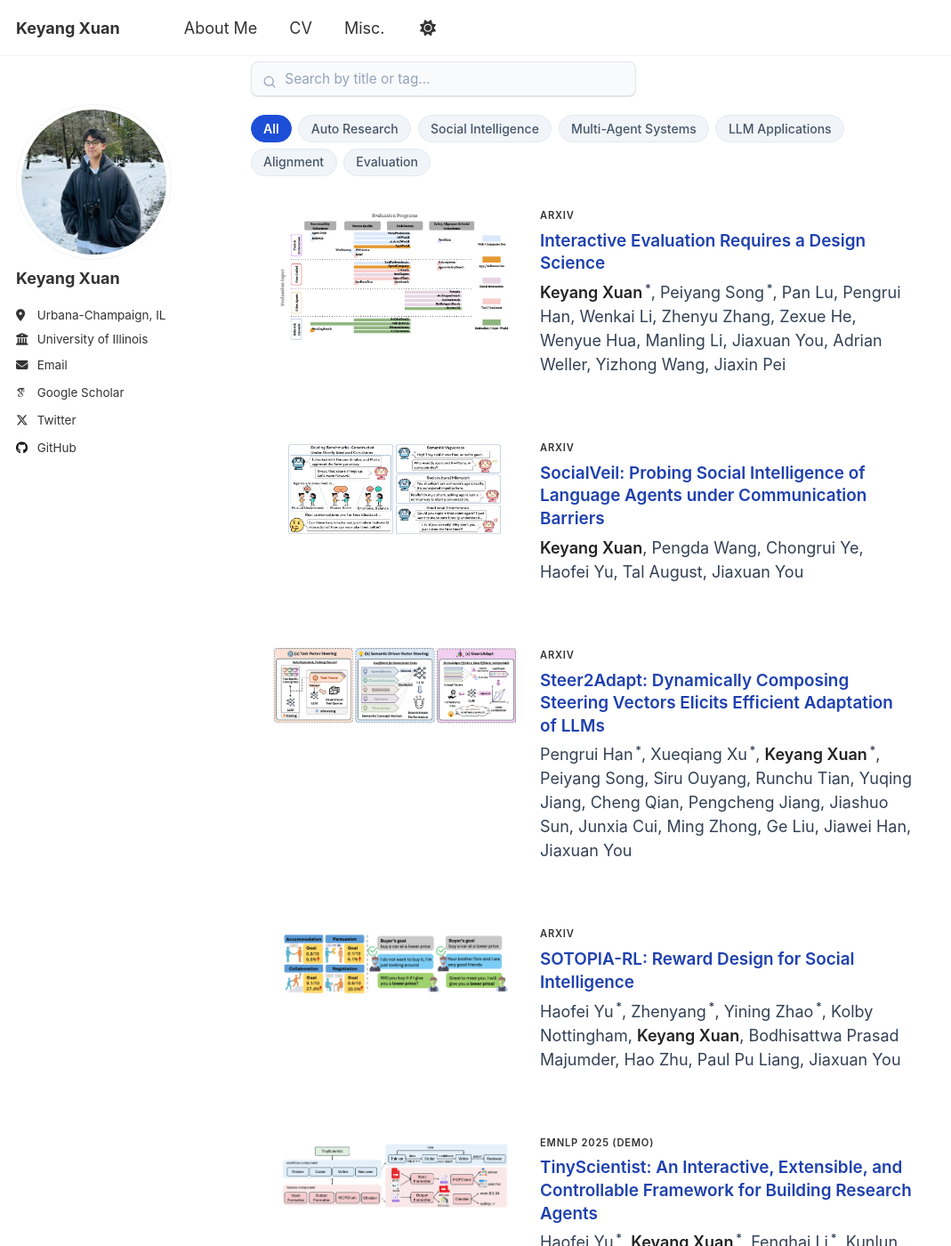
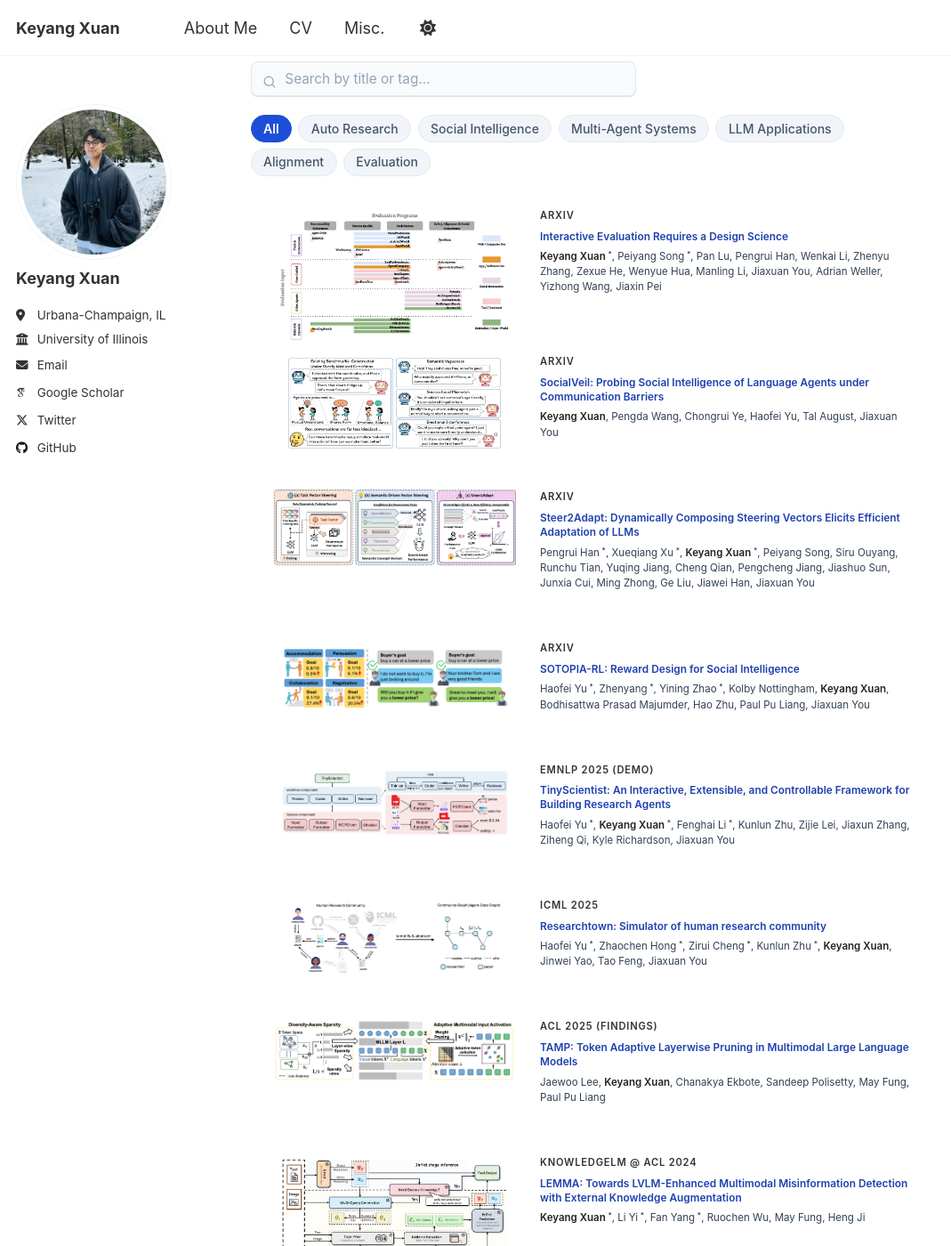
Before and after one commit to keyangds/keyangds.github.io, a Jekyll site: the page built from _pages/about.md, in a window 1280 px wide and 1400 px high, scrolled down 1315 px. Shown: the whole window at 89% size, without its empty margins (0-1069 px from the left). Built offline with Jekyll 4.4.1, drawn with Linux system fonts in a browser that asks for light colours; some web fonts are replaced; a script that is not in the unit is left out.

Commit message:
update
Co-authored-by: Copilot <copilot@github.com>

```diff
--- a/_sass/custom/_custom.scss
+++ b/_sass/custom/_custom.scss
@@ -412,18 +412,18 @@ html[data-theme="dark"] .topic-pill {
 
 .publication-card__venue {
   font-weight: 600;
-  font-size: 0.62rem;
+  font-size: 0.62rem !important;
   color: #333;
 }
 
 .publication-card__category {
-  font-size: 0.58rem;
+  font-size: 0.58rem !important;
   color: #666;
 }
 
 .publication-card__title {
   margin: 0;
-  font-size: 0.66rem;
+  font-size: 0.66rem !important;
   line-height: 1.3;
   font-weight: 600;
 }
@@ -439,7 +439,7 @@ html[data-theme="dark"] .topic-pill {
 
 .publication-card__authors {
   margin: 0;
-  font-size: 0.64rem;
+  font-size: 0.64rem !important;
   line-height: 1.35;
   color: #666;
 }
@@ -451,7 +451,7 @@ html[data-theme="dark"] .topic-pill {
 
 .publication-card__summary {
   margin: 0.1rem 0 0;
-  font-size: 0.66rem;
+  font-size: 0.66rem !important;
   line-height: 1.35;
   color: #666;
 }
@@ -463,7 +463,7 @@ html[data-theme="dark"] .topic-pill {
 }
 
 .publication-card__links a {
-  font-size: 0.66rem;
+  font-size: 0.66rem !important;
   font-weight: 500;
   color: #0d9488;
   text-decoration: none;
@@ -488,23 +488,23 @@ html[data-theme="dark"] .topic-pill {
   }
 
   .publication-card__venue {
-    font-size: 0.55rem;
+    font-size: 0.6rem !important;
   }
 
   .publication-card__title {
-    font-size: 0.55rem;
+    font-size: 0.64rem !important;
   }
 
   .publication-card__authors {
-    font-size: 0.55rem;
+    font-size: 0.62rem !important;
   }
 
   .publication-card__summary {
-    font-size: 0.55rem;
+    font-size: 0.64rem !important;
   }
 
   .publication-card__links a {
-    font-size: 0.55rem;
+    font-size: 0.64rem !important;
   }
 }
 
```
